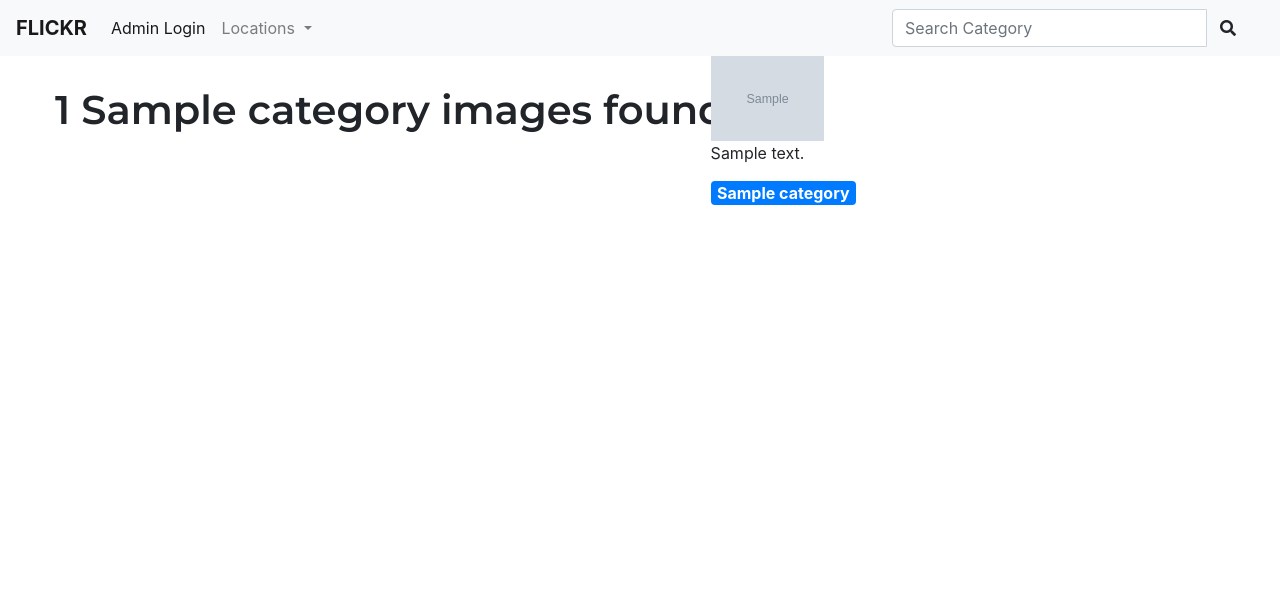
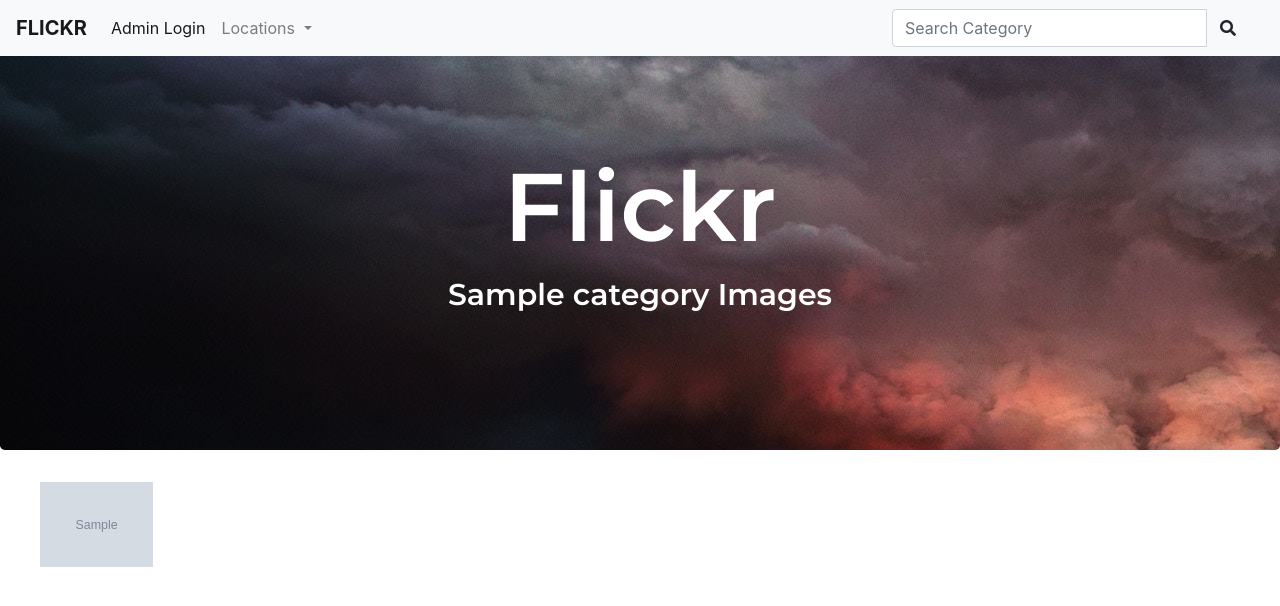
Before and after one commit to maxwaiyaki/gallery, a Django app: template flickr/templates/search.html in a window 1280 px wide. Shown: the top 606 px of the page. Run offline with Django 3.2, Linux system fonts and the light colour scheme; tables that the repository leaves empty hold one stand-in row (values such as "Sample post"); the template is opened without the code that fills it: values that come from a table or form of the project are taken from there, most other values are stand-ins (such as "Sample title", 1, 10 or a date in 2020); grey boxes marked "Sample" are stand-in pictures; some libraries are stand-ins or nearby versions.

Commit message:
refactor code in the templates

```diff
--- a/flickr/templates/base.html
+++ b/flickr/templates/base.html
@@ -16,6 +16,7 @@
         {% bootstrap_css %}
         <link rel="stylesheet" href="https://cdnjs.cloudflare.com/ajax/libs/fancybox/3.5.2/jquery.fancybox.css" />
         <link href="https://fonts.googleapis.com/css?family=Montserrat:600" rel="stylesheet">
+        <link href="https://fonts.googleapis.com/css?family=Karla" rel="stylesheet">
         <link type="text/css" rel="stylesheet" href="{% static 'css/basegallery.css' %}" media="screen, projection">
         <link rel="stylesheet" href="https://use.fontawesome.com/releases/v5.4.2/css/all.css" integrity="sha384-/rXc/GQVaYpyDdyxK+ecHPVYJSN9bmVFBvjA/9eOB+pb3F2w2N6fc5qB9Ew5yIns" crossorigin="anonymous">
 
--- a/flickr/templates/index.html
+++ b/flickr/templates/index.html
@@ -6,7 +6,8 @@
    <div class="overlay"></div>
    <div class="container">
       <h1 style="padding-top: 85px; font-family: 'Montserrat', sans-serif; font-size: 6em;">Flickr</h1>
-      <p>High quality images</p>
+      <p>High quality, beautiful & free photos.</p>
+      <p>Gifted by the world’s most generous community of photographers. 🎁</p>
    </div>
 </div>
 <div class="container">
--- a/flickr/templates/location.html
+++ b/flickr/templates/location.html
@@ -6,7 +6,7 @@
         <h1 style="padding-top: 85px; font-family: 'Montserrat', sans-serif; font-size: 6em;">Flickr</h1>
         <p style="font-family: 'Montserrat', san-serif; font-size:30px;">{{location.name}}</p>
     </div>
-    <div class="container">
+    <div class="container" style="font-family: 'Karla', sans-serif;">
         <div class="row">
            {% for image in images %}
            <div class="col-md-4">
--- a/flickr/templates/navbar.html
+++ b/flickr/templates/navbar.html
@@ -1,3 +1,4 @@
+  <div style="position:fixed; width: 100%; top: 0; z-index:1;" role="navigation" >
       <nav class="navbar navbar-expand-lg navbar-light bg-light">
           <a class="navbar-brand font-weight-bold" href="{% url 'main_gallery' %}">FLICKR</a>
           <button class="navbar-toggler" type="button" data-toggle="collapse" data-target="#navbarSupportedContent" aria-controls="navbarSupportedContent" aria-expanded="false" aria-label="Toggle navigation">
@@ -32,3 +33,4 @@
             </div>
           </div>
         </nav>
+  </div>
--- a/flickr/templates/search.html
+++ b/flickr/templates/search.html
@@ -2,71 +2,68 @@
 
 {% block content %}
     {{block.super}}
+    <div class="jumbotron text-center">
+        <h1 style="padding-top: 85px; font-family: 'Montserrat', sans-serif; font-size: 6em;">Flickr</h1>
+        <p style="font-family: 'Montserrat', san-serif; font-size:30px;">{{category|capfirst}} Images</p>
+    </div>
     <div class="container">
         <div class="row">
             <div class="row" style="padding-top: 30px;">
-                <h1>{{images|length}} {{category|capfirst}} images found</h1>
             </div>
             <div class="row">
                 {% for image in images %}
                 <div class="col-md-4">
-                    <img src="{{image.image_url.url}}" alt="" class="img-fluid" data-toggle="modal" data-target="#{{image.id}}">
-                    <p>{{image.description|truncatewords:6}}</p>
+                   <a href="{{image.image_url.url}}" data-fancybox="images" data-buttons='["zoom","slideShow","fullScreen","thumbs","share","close"]'
+                   data-caption='
                       <p>
                          {% for category in image.categories.all %}
-                        <span class="badge badge-primary" style="font-size:1em;">{{category}}</span>
+                         <span class="btn btn-outline-light btn-sm" style="font-size:1em;">{{category}}</span>
                          {% endfor %}
                       </p>
+                      <button type="button" class="btn btn-outline-light" data-toggle="modal" data-target="#exampleModalCenter">
+                            More Info
+                          </button>
+
+                          <!-- Modal -->
+                         <div class="modal fade" id="exampleModalCenter" tabindex="-1" role="dialog" aria-labelledby="exampleModalCenterTitle" aria-hidden="true">
+                            <div class="modal-dialog modal-dialog-centered" role="document">
+                               <div class="modal-content">
+                                     <div class="modal-header">
+                                        <h5 class="modal-title font-weight-bold text-dark" id="exampleModalLongTitle">{{image.title}}</h5>
+                                        <button type="button" class="close" data-dismiss="modal" aria-label="Close">
+                                           <span aria-hidden="true">&times;</span>
+                                        </button>
                                      </div>
 
-                <!-- Modal -->
-                <div id="{{image.id}}" class="modal fade" role="dialog">
-                  <div class="modal-dialog image">
-
-                    <!-- Modal content-->
-                    <div class="modal-content ">
-                      <div class="modal-header">
-                        <h4 class="modal-title">{{image.title}}</h4>
-                        <button type="button" class="close" data-dismiss="modal">&times;</button>
-                      </div>
                                    <div class="modal-body">
-                        <img src="{{image.image_url.url}}" alt="" class="img-fluid">
+                                     <p class = "text-dark text-left" >{{image.description}}</p>
                                    </div>
                                   <div class="modal-footer">
-                        <button type="button" class="btn btn-primary" data-toggle="modal" data-target="#{{image.id}}-info"><i class="fas fa-info-circle"></i> Info</button>
-                        <button type="button" class="btn btn-default" data-dismiss="modal" style="border: 0.5px solid #d3d3d3;">Close</button>
+                                     <input class="form-control input-sm" type="textarea"  value="https://max-gallery.herokuapp.com{{image.image_url.url}}" id="{{image.id}}-url" >
+                                     <button type="button" class="btn btn-outline-dark btn-sm" data-dismiss="modal">Close</button>
+                                     <button class="btn btn-outline-dark btn-sm" onclick="myFunction("{{image.id}}-url);return false;">Copy URL</button>
                                    </div>
                                </div>
-
                             </div>
                           </div>
-
-                <!-- Modal -->
-                <div id="{{image.id}}-info" class="modal fade" role="dialog">
-                  <div class="modal-dialog">
-
-                    <!-- Modal content-->
-                    <div class="modal-content ">
-                      <div class="modal-header">
-                        <h4 class="modal-title">{{image.title}} Caption</h4>
-                        <button type="button" class="close" data-dismiss="modal">&times;</button>
-                      </div>
-                      <div class="modal-body">
-                        <p>{{image.description}}</p>
-                      </div>
-                      <div class="modal-footer">
-                        <input class="form-control input-lg" type="text"  value="https://kace-gallery.herokuapp.com{{image.image_url.url}}" id="{{image.id}}-url">
-                        <button class="btn btn-primary" onclick="copyToClipboard('{{image.id}}-url')">Copy</button>
-                      </div>
+                   '>
+                      <img src="{{image.image_url.url}}" alt="" class="img-fluid mb-4 pb-1">
+                    </a>
                 </div>
 
-                  </div>
-                </div>
                 <script type="text/javascript">
-                function copyToClipboard(element) {
-                    var myVar = document.getElementById(element);
-                    myVar.select();
+                   function myFunction() {
+                      /* Get the text field */
+                      var copyText = document.getElementById("{{image.id}}-url");
+
+                      /* Select the text field */
+                      copyText.select();
+
+                      /* Copy the text inside the text field */
                       document.execCommand("copy");
+
+                      /* Alert the copied text */
+                      alert("Copied the text: " + copyText.value);
                    }
                    </script>
                 {% endfor %}
--- a/static/css/basegallery.css
+++ b/static/css/basegallery.css
@@ -4,6 +4,25 @@ h1{
     font-family: 'Montserrat', sans-serif;
 }
 
+div.scrollmenu {
+    background-color: #f8f9fa;
+    overflow: scroll;
+    white-space: nowrap;
+}
+
+div.scrollmenu a {
+    display: inline-block;
+    color: grey;
+    text-align: center;
+    padding: 4px 30px;
+    text-decoration: none;
+    cursor: pointer;
+    font-weight: bold;
+}
+
+div.scrollmenu a:hover {
+    color: black;
+}
 
 .image {
     max-width: 850px!important;
```
Lines whose indentation alone changed are shown as unchanged.
